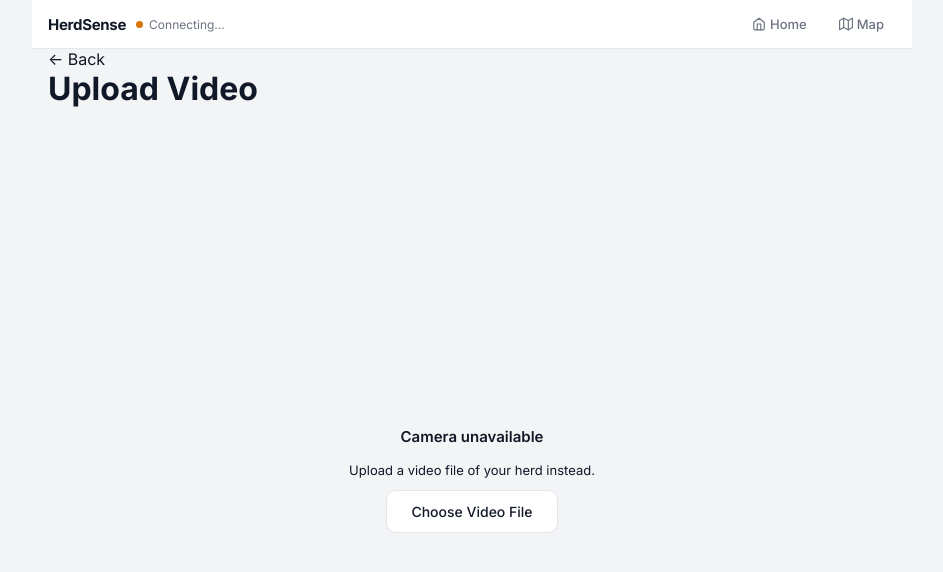
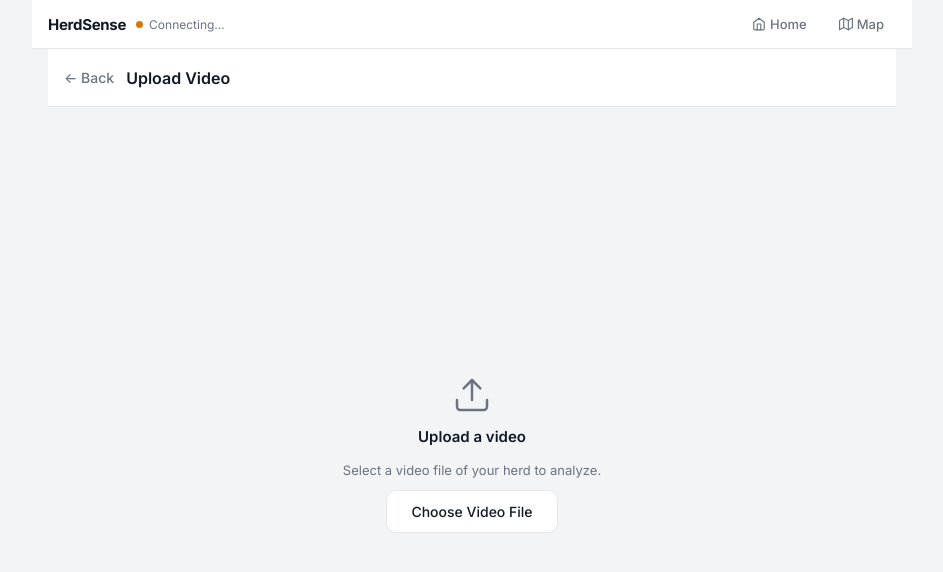
Before and after one commit to Amitk003/HerdSense, a React (Vite) app: page / in a window 1280 px wide. Both pictures are taken after a click on the button "Upload". Shown: the top 572 px of the page, without its empty margins (168-1111 px from the left). Built offline with nearby package versions, Linux system fonts and the light colour scheme; no server answers.

Commit message:
fix upload: replace dead color vars, add back missing camera-header/back-link CSS

```diff
--- a/src/components/CameraView.tsx
+++ b/src/components/CameraView.tsx
@@ -242,14 +242,14 @@ export default function CameraView({ onComplete, onBack, startInUpload }: Camera
       {useFileUpload ? (
         <div className="camera-body">
           <div className="upload-area">
-            <svg width="40" height="40" viewBox="0 0 24 24" fill="none" stroke="var(--sand)" strokeWidth="1.5" strokeLinecap="round" strokeLinejoin="round">
+            <svg width="40" height="40" viewBox="0 0 24 24" fill="none" stroke="var(--text-muted)" strokeWidth="1.5" strokeLinecap="round" strokeLinejoin="round">
               <path d="M21 15v4a2 2 0 0 1-2 2H5a2 2 0 0 1-2-2v-4" />
               <polyline points="17 8 12 3 7 8" />
               <line x1="12" y1="3" x2="12" y2="15" />
             </svg>
-            <p style={{ color: 'var(--cream)', fontSize: 15, fontWeight: 600 }}>Camera unavailable</p>
-            <p style={{ color: 'var(--sand)', fontSize: 13, marginTop: 4 }}>
-              Upload a video file of your herd instead.
+            <p style={{ color: 'var(--text)', fontSize: 15, fontWeight: 600 }}>Upload a video</p>
+            <p style={{ color: 'var(--text-muted)', fontSize: 13, marginTop: 4 }}>
+              Select a video file of your herd to analyze.
             </p>
             <label className="upload-btn">
               Choose Video File
--- a/src/styles.css
+++ b/src/styles.css
@@ -830,6 +830,35 @@ button:focus-visible {
 }
 
 /* ---- Camera Screen ---- */
+.back-link {
+  font-size: 14px;
+  font-weight: 500;
+  color: var(--text-muted);
+  padding: 8px 0;
+  display: inline-flex;
+  align-items: center;
+  gap: 4px;
+}
+
+.back-link:hover {
+  color: var(--text);
+}
+
+.camera-header {
+  display: flex;
+  align-items: center;
+  gap: 12px;
+  padding: 12px 16px;
+  padding-top: calc(12px + env(safe-area-inset-top));
+  background: #fff;
+  border-bottom: 1px solid var(--border);
+}
+
+.camera-header h1 {
+  font-weight: 600;
+  font-size: 16px;
+}
+
 .camera-screen {
   display: flex;
   flex-direction: column;
```
